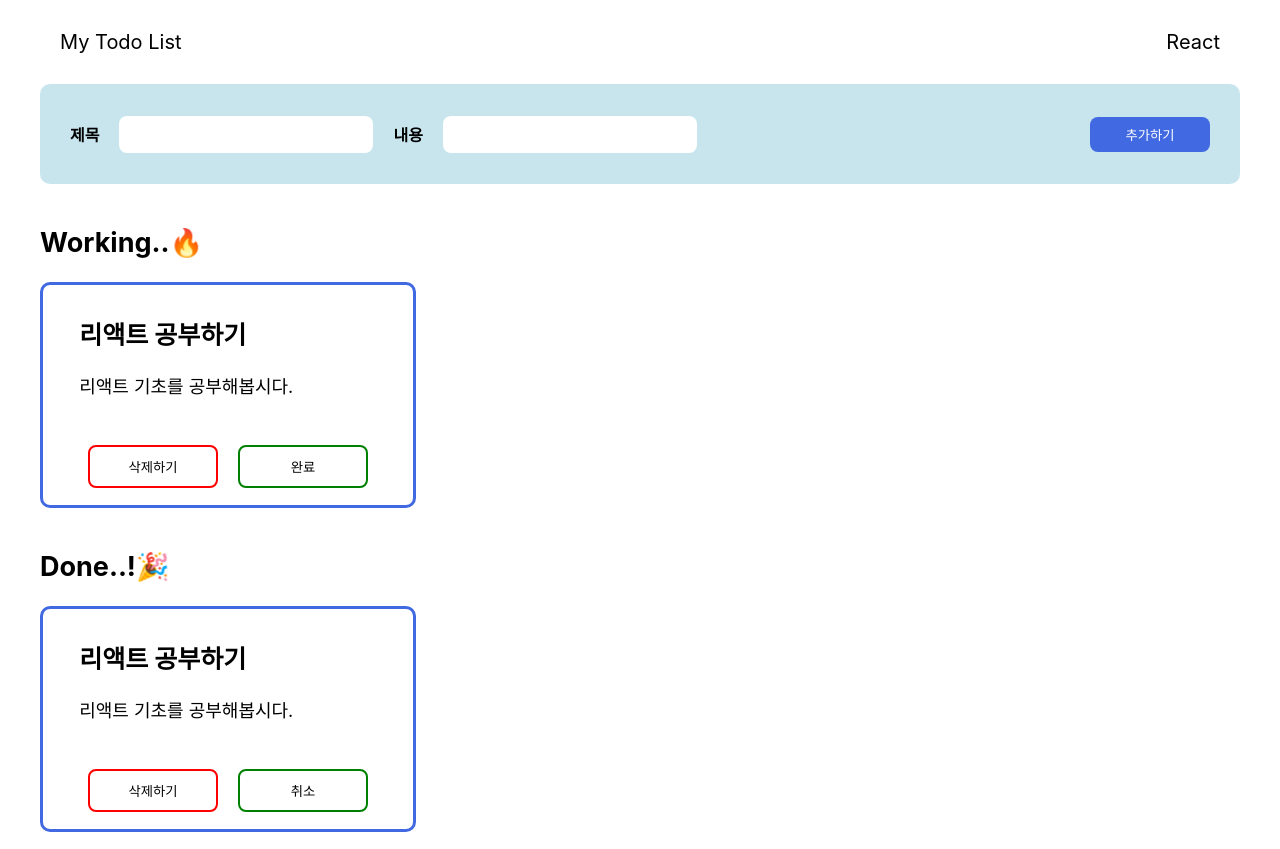
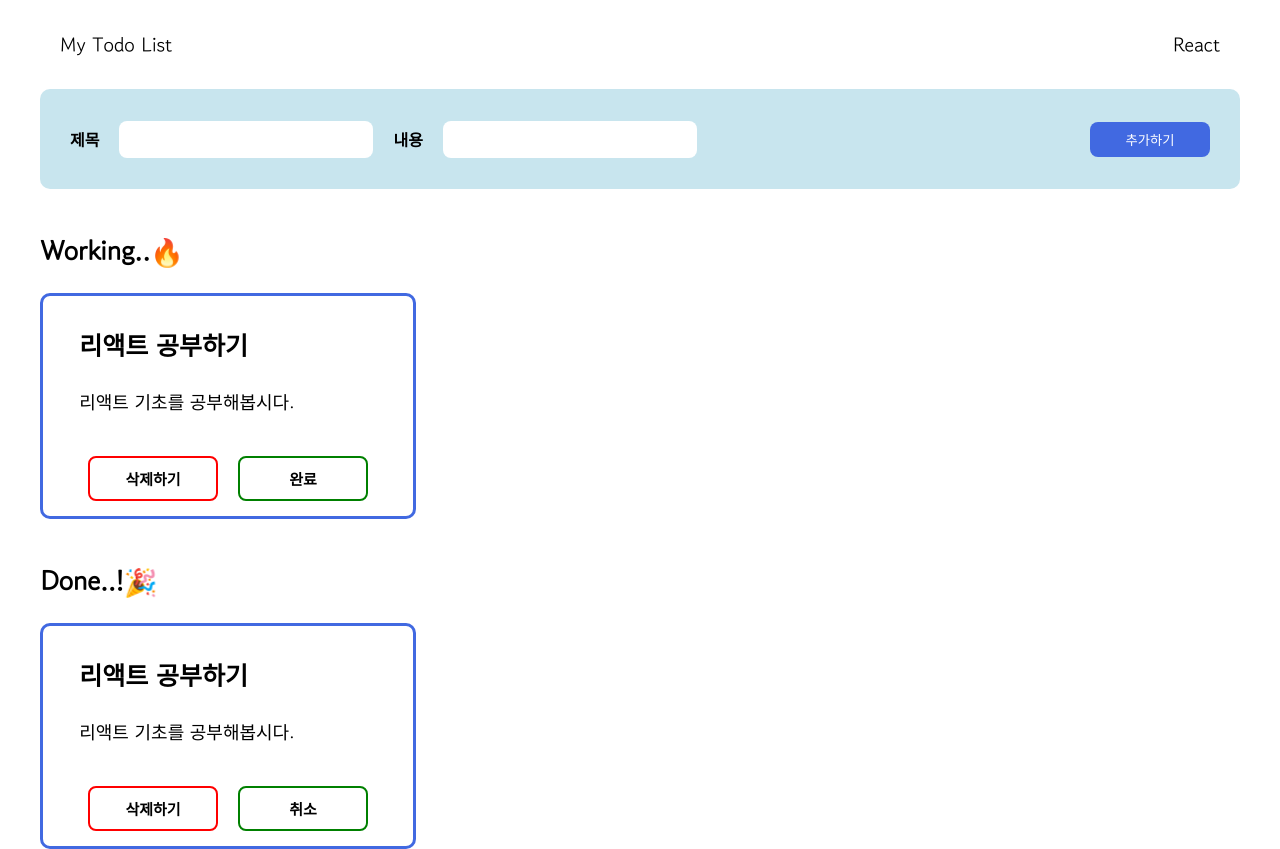
Before and after one commit to myeongbin0918/TodoList-Level1, a React (Create React App) app: page / in a window 1280 px wide. Built offline with nearby package versions, Linux system fonts and the light colour scheme.

Commit message:
font change

```diff
--- a/public/index.html
+++ b/public/index.html
@@ -5,10 +5,7 @@
     <link rel="icon" href="%PUBLIC_URL%/favicon.ico" />
     <meta name="viewport" content="width=device-width, initial-scale=1" />
     <meta name="theme-color" content="#000000" />
-    <meta
-      name="description"
-      content="Web site created using create-react-app"
-    />
+    <meta name="description" content="Web site created using create-react-app" />
     <link rel="apple-touch-icon" href="%PUBLIC_URL%/logo192.png" />
     <!--
       manifest.json provides metadata used when your web app is installed on a
@@ -24,7 +21,13 @@
       work correctly both with client-side routing and a non-root public URL.
       Learn how to configure a non-root public URL by running `npm run build`.
     -->
+    <link href="https://fonts.googleapis.com/css2?family=Gowun+Dodum&display=swap" rel="stylesheet" />
     <title>React App</title>
+    <style>
+      * {
+        font-family: 'Gowun Dodum', sans-serif;
+      }
+    </style>
   </head>
   <body>
     <noscript>You need to enable JavaScript to run this app.</noscript>
--- a/src/App.css
+++ b/src/App.css
@@ -107,6 +107,8 @@
   border-radius: 8px;
   margin: 10px;
   padding: 10px 20px;
+  font-size: 15px;
+  font-weight: bold;
   display: inline-block;
 }
 
@@ -117,5 +119,7 @@
   border-radius: 8px;
   margin: 10px;
   padding: 10px 20px;
+  font-size: 15px;
+  font-weight: bold;
   display: inline-block;
 }
```
